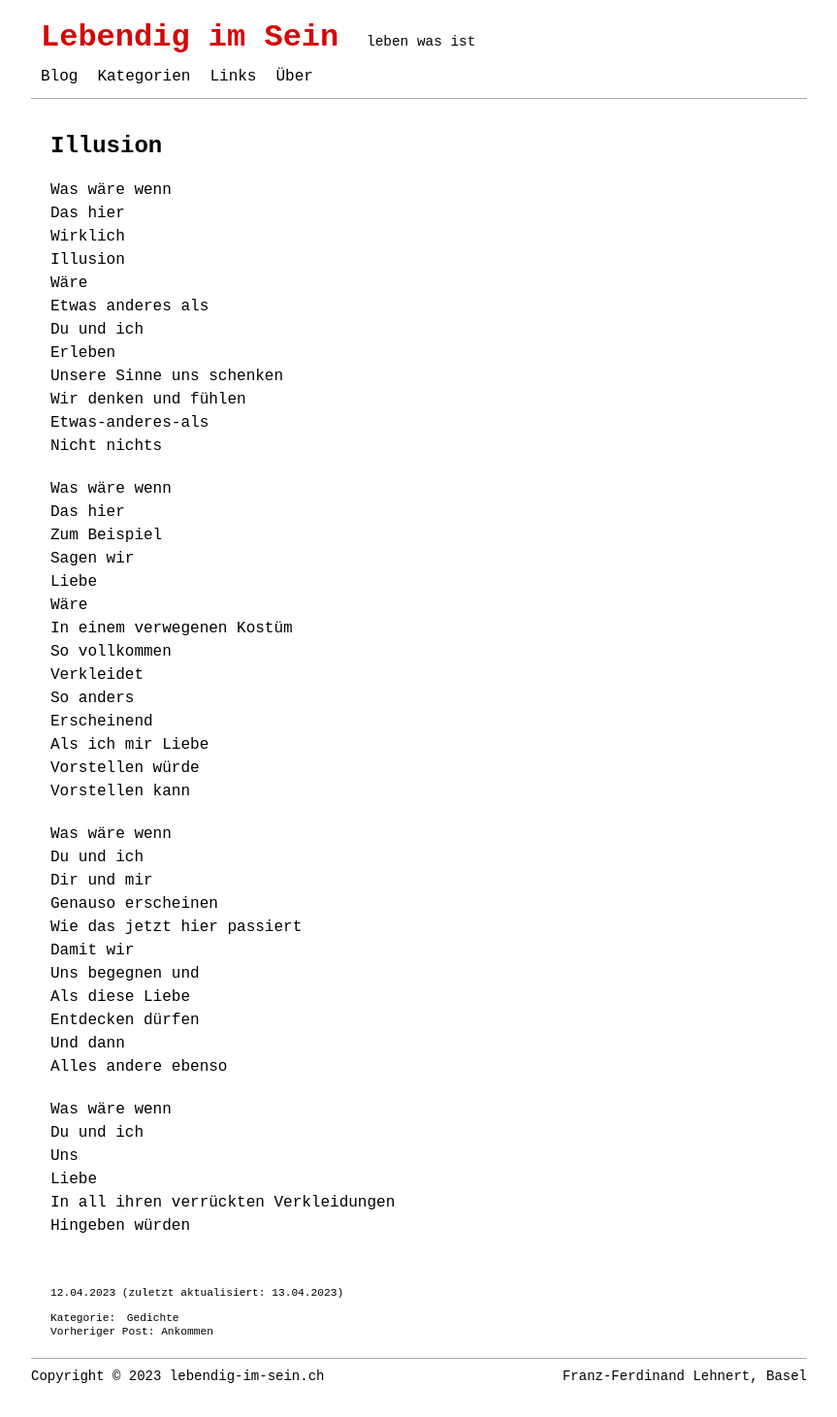
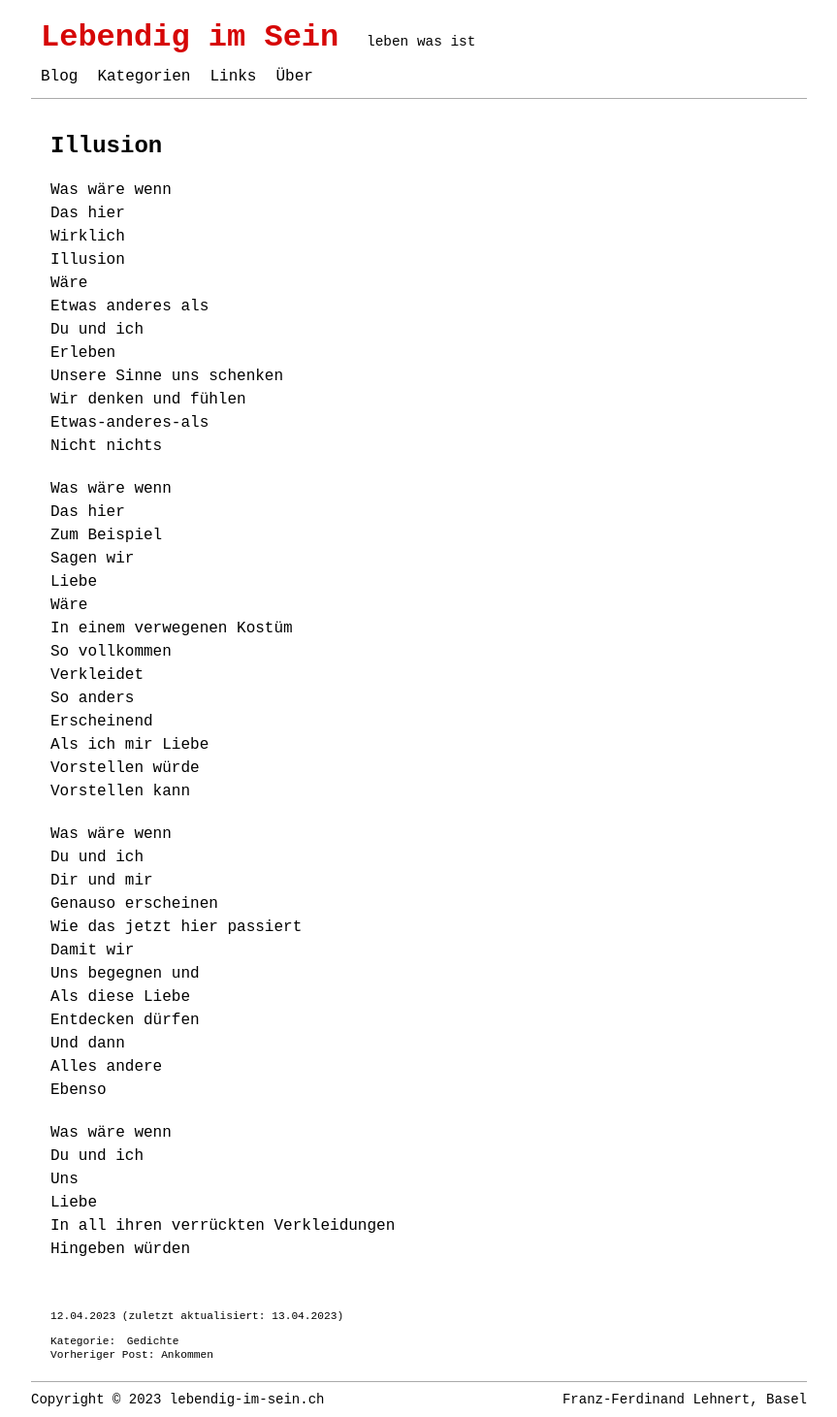
Before and after one commit to lebendigimsein/webpage, a Jekyll site: the page built from _posts/2023-04-12-illusion.markdown, in a window 1280 px wide. Shown: the whole page at 97% size, without its empty margins (208-1071 px from the left). Built offline with Jekyll 4.4.1, drawn with Linux system fonts in a browser that asks for light colours; before the commit the page ends 1437 px from its top, so only the background shows below that.

```diff
--- a/_posts/2023-04-12-illusion.markdown
+++ b/_posts/2023-04-12-illusion.markdown
@@ -45,7 +45,8 @@ Uns begegnen und
 Als diese Liebe
 Entdecken dürfen
 Und dann
-Alles andere ebenso
+Alles andere
+Ebenso
 
 Was wäre wenn
 Du und ich
```
